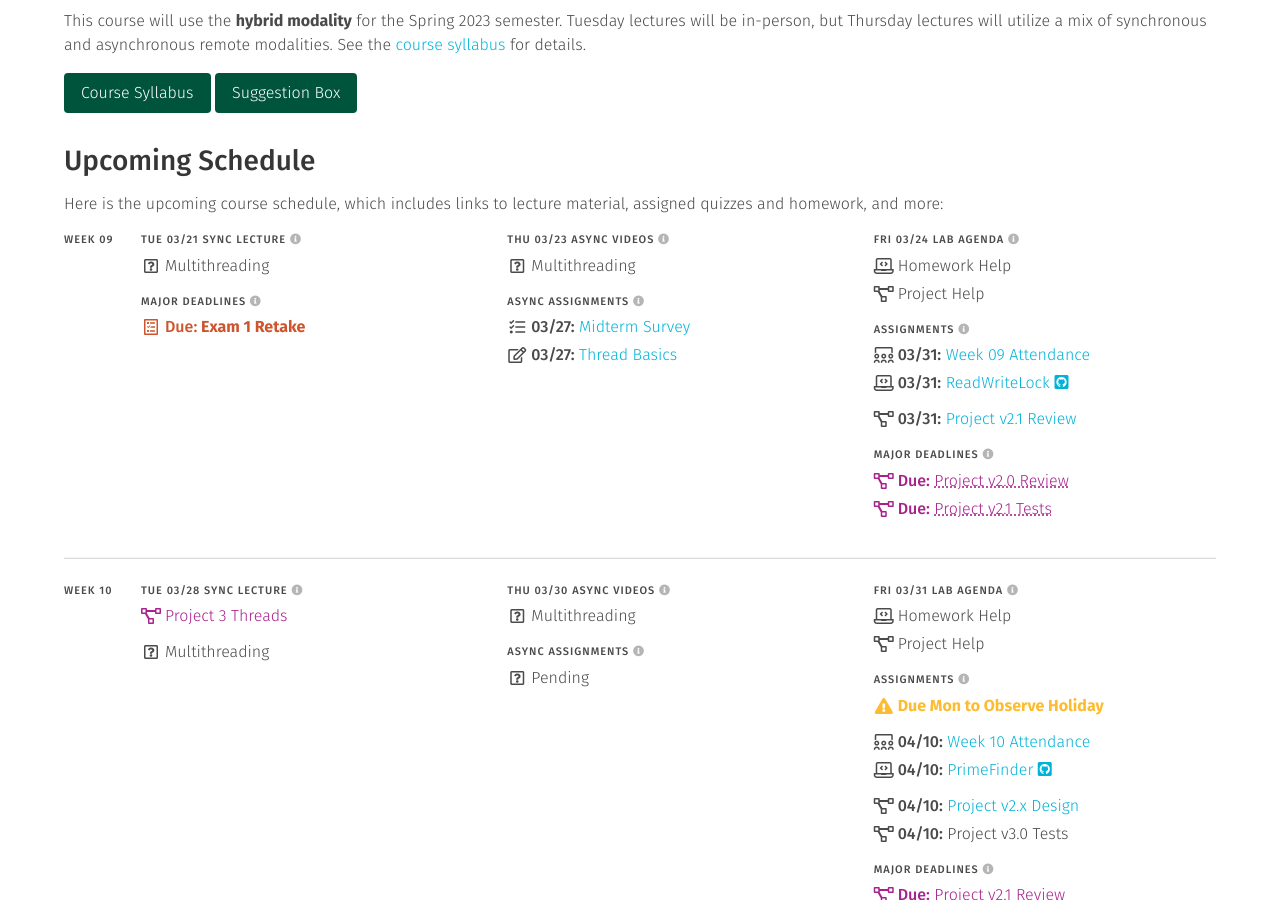
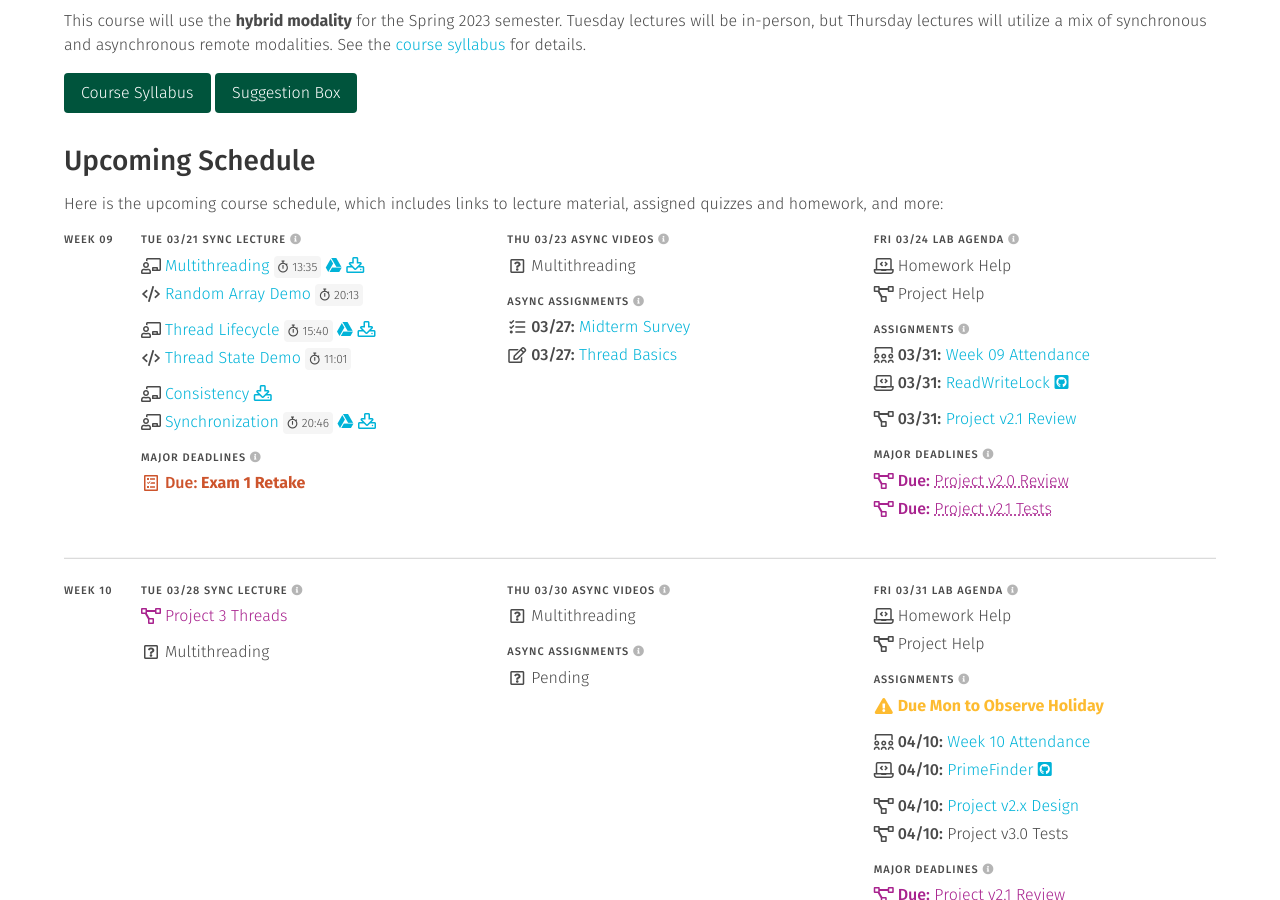
Before and after one commit to usf-cs272-spring2023/usf-cs272-spring2023.github.io, a Jekyll site: the page built from index.md, in a window 1280 px wide and 900 px high, scrolled down 441 px. Built offline with Jekyll 4.4.1, drawn with Linux system fonts in a browser that asks for light colours.

Commit message:
Adding thread materials

```diff
--- a/_data/code.yml
+++ b/_data/code.yml
@@ -193,3 +193,19 @@ counter:
   time: '20:03'
   href: 'https://usfca.hosted.panopto.com/Panopto/Pages/Viewer.aspx?id=7f3519e8-0e07-42b7-9127-afbd015259dc'
   repo: '/cs272-lectures/blob/main/Logging/src/main/java/edu/usfca/cs272/CharacterCounter.java'
+
+randomarray:
+  <<: *default
+  text: 'Random Array Demo'
+  tags: ['threads']
+  time: '20:13'
+  href: 'https://usfca.hosted.panopto.com/Panopto/Pages/Viewer.aspx?id=c99e4e92-d495-424b-a6d5-afca015f0331'
+  # repo:
+
+threadstate:
+  <<: *default
+  text: 'Thread State Demo'
+  tags: ['threads']
+  time: '11:01'
+  href: 'https://usfca.hosted.panopto.com/Panopto/Pages/Viewer.aspx?id=89d6b47d-67fa-4de7-b1a5-afca015f03db'
+  # repo:
--- a/_data/lectures.yml
+++ b/_data/lectures.yml
@@ -194,26 +194,47 @@ logging:
   href: 'https://usfca.hosted.panopto.com/Panopto/Pages/Viewer.aspx?id=0fa38f02-d5b7-49b1-9645-afbd011e5726'
   view: 'https://docs.google.com/presentation/d/e/2PACX-1vQJagxSE1XCK3rMcN_08iQdXO18CJyY2Mnww2_1bf1TbbioXf5g7jlq1PHZhX0CUJCJiTe724gRbcVZ/pub?start=false&loop=false&delayms=3000'
 
-# multithreading:
-#   <<: *default
-#   tags: ['threads']
-#   text: 'Multithreading'
-#   href: 'https://docs.google.com/presentation/d/e/2PACX-1vRX6RCeUBV4oY2pE3PwPR11oV0CbXnJYDQg6fupgT6b1w44qmzsCsRfWyhd_kIdZjtqECwITRfm-X-L/pub?start=false&loop=false&delayms=3000'
-#   tube: 'https://drive.google.com/file/d/1bDx_QfV8uXgxBnMuGW1BifaOkcHuVsxU/view?usp=sharing'
+multithreading:
+  <<: *default
+  tags: ['threads']
+  text: 'Multithreading'
+  save: '/files/Multithreading.pdf'
+  time: '13:35'
+  href: 'https://usfca.hosted.panopto.com/Panopto/Pages/Viewer.aspx?id=856db121-0783-4dfd-b8b5-afca015f0304'
+  view: 'https://docs.google.com/presentation/d/e/2PACX-1vQg0FB_osCG1aL4vjPPp1HRMKTJm9_HIzs__izf7DaWkZ70ys4B14CPK1gyzZOBTvqCQJHHbqw4Ud41/pub?start=false&loop=false&delayms=3000'
 
-# lifecycle:
-#   <<: *default
-#   tags: ['threads']
-#   text: 'Thread Lifecycle'
-#   href: 'https://docs.google.com/presentation/d/e/2PACX-1vSR1cZ0OOKgBSz2MkWKaWzBZJPsm33joCC9fX9zAmh23bhs6lPuO11TCPOs3gJzk2WvN92Uw69K7j1m/pub?start=false&loop=false&delayms=3000'
-#   tube: 'https://drive.google.com/file/d/19WIE-aE_n2okfI-Evk7OMEtCUvzaCSwT/view?usp=sharing'
+lifecycle:
+  <<: *default
+  tags: ['threads']
+  text: 'Thread Lifecycle'
+  save: '/files/Thread Lifecycle.pdf'
+  time: '15:40'
+  href: 'https://usfca.hosted.panopto.com/Panopto/Pages/Viewer.aspx?id=2dd95a28-0250-42bb-9dae-afca015f03ab'
+  view: 'https://docs.google.com/presentation/d/e/2PACX-1vQycbWXlLYNVmOZaOHNQnuUZodavorlJEcsuJa69tOlfvSLQPpr39DcPvandPeQgKqOOg7TZuq_Ngi5/pub?start=false&loop=false&delayms=3000'
 
-# consistency:
-#   <<: *default
-#   tags: ['threads']
-#   text: 'Consistency'
-#   href: 'https://docs.google.com/presentation/d/e/2PACX-1vTRAzhLDNE32VRqGC3dddI0pFxqiN_8DOihGJv6OuVj-3oiJEgBSGJQMIZBD0WwL5vMpfKuu95Q-tTa/pub?start=false&loop=false&delayms=3000'
-#   tube: 'https://drive.google.com/file/d/1XGxlAjAP10M77GLTy7mRquS6Miy9PTkh/view?usp=sharing'
+consistency:
+  <<: *default
+  tags: ['threads']
+  text: 'Consistency'
+  save: '/files/Consistency.pdf'
+  href: 'https://docs.google.com/presentation/d/e/2PACX-1vSfpJpKez0wGz8A-ueNtIQXg8y3ptCTELGU8ES2_oeuAwt9295LRAq5ffWfwCScjmsrkLGnPhhTUxSe/pub?start=false&loop=false&delayms=3000'
+
+synchronization:
+  <<: *default
+  tags: ['threads']
+  text: 'Synchronization'
+  save: '/files/Synchronization.pdf'
+  time: '20:46'
+  href: 'https://usfca.hosted.panopto.com/Panopto/Pages/Viewer.aspx?id=b1c553a1-4ce7-4762-82f4-afca0166a784'
+  view: 'https://docs.google.com/presentation/d/e/2PACX-1vQHjH1aVQIbQKBXtLAMNHRa-qS2TZie-w8YYr9P4lXs_vcUcApAeLIxI0kSz2GF4CyADd8azxhbcdwE/pub?start=false&loop=false&delayms=3000'
+
+coordination:
+  <<: *default
+  tags: ['threads']
+  text: 'Coordination'
+  save: '/files/Coordination.pdf'
+  view: 'https://docs.google.com/presentation/d/e/2PACX-1vQkX8lY88RA_BDHWz4nM9JoVuB4fLvXmxOKKv6LWvXIA8Xgq17dE6y2V4dZhc4D3csyszbDbECz5ntC/pub?start=false&loop=false&delayms=3000'
+
 
 # liveness:
 #   <<: *default
@@ -222,11 +243,6 @@ logging:
 #   href: 'https://docs.google.com/presentation/d/e/2PACX-1vS6RCZPY_h5NtvogQccLSEfTCAXz-Hqfmxgqkolqp6Cc41gCc8WWcb-aMXADAFvKwQ9HeKKjfjw6PmL/pub?start=false&loop=false&delayms=3000'
 #   tube: 'https://drive.google.com/file/d/1ZoPqrdm4e2exLo9djFJcoLKBRwNMOEII/view?usp=sharing'
 
-# synchronization:
-#   <<: *default
-#   tags: ['threads']
-#   text: 'Synchronization'
-#   href: 'https://docs.google.com/presentation/d/e/2PACX-1vQTud-UE2KhToUmELC4yO3Fp9VI_0YorUE0aMckdmrLN8K8-bemUSsVg5kHuCOGihsYoTkbsfVci3FN/pub?start=false&loop=false&delayms=3000'
 
 # locks:
 #   <<: *default
@@ -234,12 +250,6 @@ logging:
 #   text: 'Conditional Locks'
 #   href: 'https://docs.google.com/presentation/d/e/2PACX-1vQ141tZGTlSrULwdwSfhjaNU4N_c7VpfNNXE-3n2oLKF2nGzif3LZeQOgNNFJAj8iipx6bi2v10qvDE/pub?start=false&loop=false&delayms=3000'
 #   tube: 'https://drive.google.com/file/d/1M9bd401kt3RkjjcFw8jI92hMbhW4CtQP/view?usp=sharing'
-
-# coordination:
-#   <<: *default
-#   tags: ['threads']
-#   text: 'Coordination'
-#   href: 'https://docs.google.com/presentation/d/e/2PACX-1vTMD7lRdye-5kptn3d68vQYzJq2OQpIKtGLHyPK_sPYRExA5DWv9arIsF0121CP8PO2lV5UkJA-dhlb/pub?start=false&loop=false&delayms=3000'
 
 # volatile:
 #   <<: *default
```
Also changed, not shown: _data/schedule.yml (+19 -1 lines), 5 other files.
